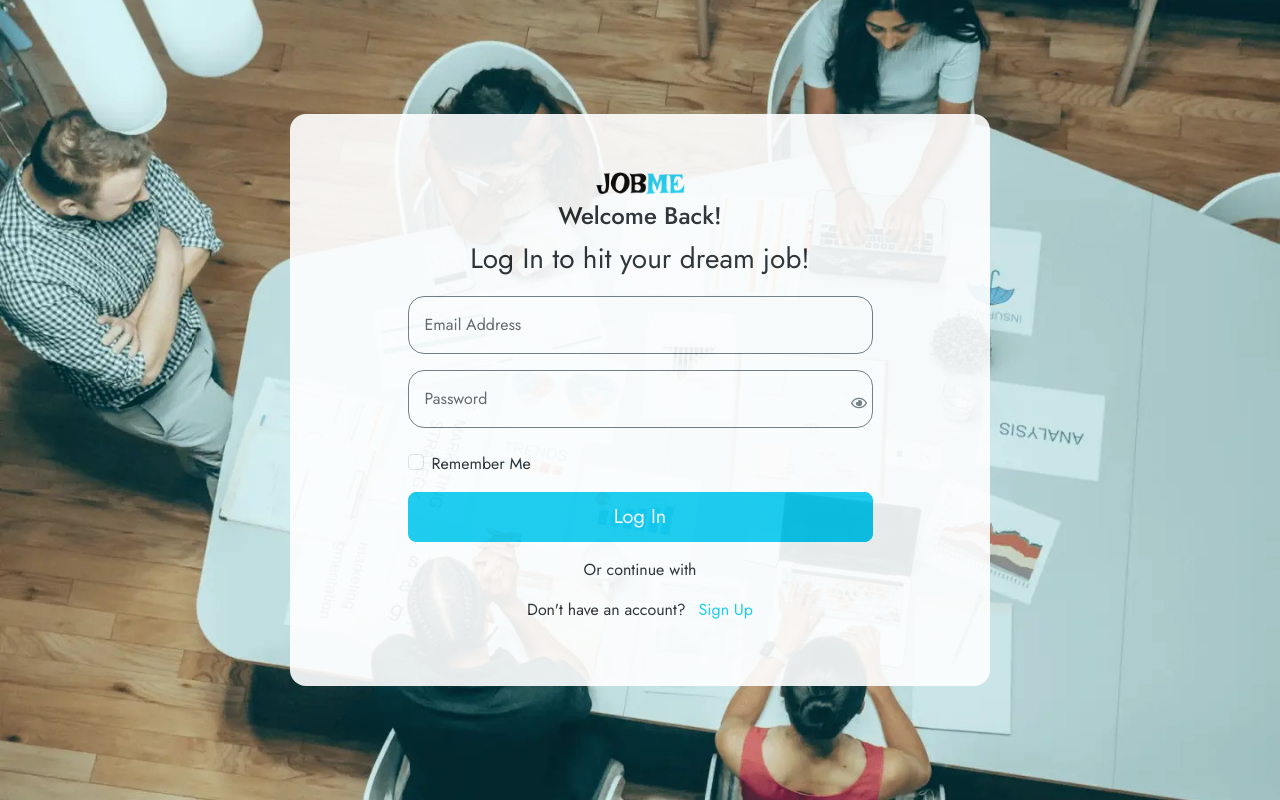
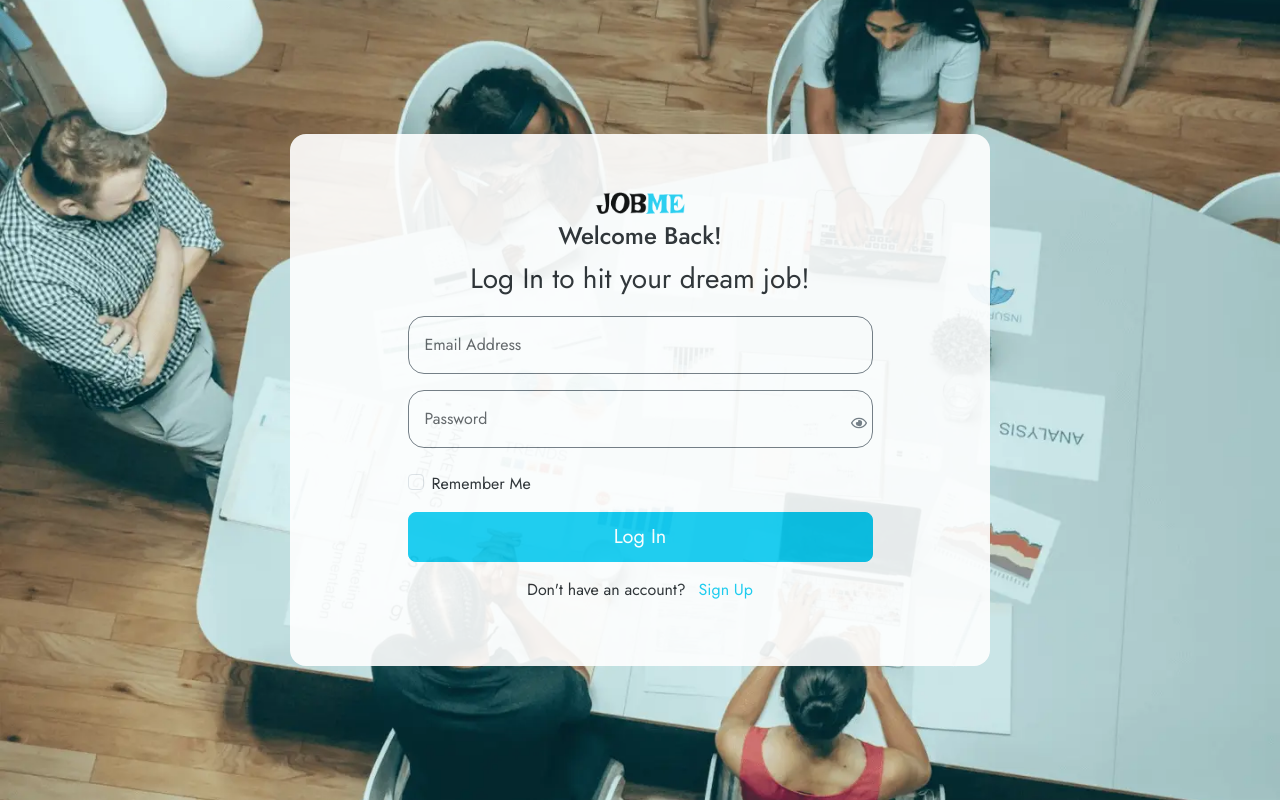
Before and after one commit to Muba-rak/Jobme-client-starter, a React (Vite) app: page /login in a window 1280 px wide. Built offline with nearby package versions, Linux system fonts and the light colour scheme.

Commit message:
refactor: changed content

```diff
--- a/src/pages/Login.jsx
+++ b/src/pages/Login.jsx
@@ -53,9 +53,6 @@ const Login = () => {
             <input type="checkbox" className="form-check-input shadow-none" />
             <span className="pt-2">Remember Me</span>
           </div>
-          {/* <div>
-            <p>Forgot Password?</p>
-          </div> */}
         </div>
         <MyButton
           content={isSubmitting ? `Logging In.....` : "Log In"}
@@ -63,7 +60,6 @@ const Login = () => {
         />
 
         <div className="mt-3 text-center">
-          <p>Or continue with</p>
           <p>
             Don't have an account?{" "}
             <Link
--- a/src/pages/Register.jsx
+++ b/src/pages/Register.jsx
@@ -75,9 +75,6 @@ const Register = () => {
             <input type="checkbox" className="form-check-input shadow-none" />
             <span className="pt-2">Remember Me</span>
           </div>
-          {/* <div>
-            <p>Forgot Password?</p>
-          </div> */}
         </div>
         <MyButton
           content={isSubmitting ? "Signing up....." : "Sign Up"}
@@ -85,7 +82,6 @@ const Register = () => {
         />
 
         <div className="mt-3 text-center">
-          <p>Or continue with</p>
           <p>
             Already have an account?{" "}
             <Link
```
